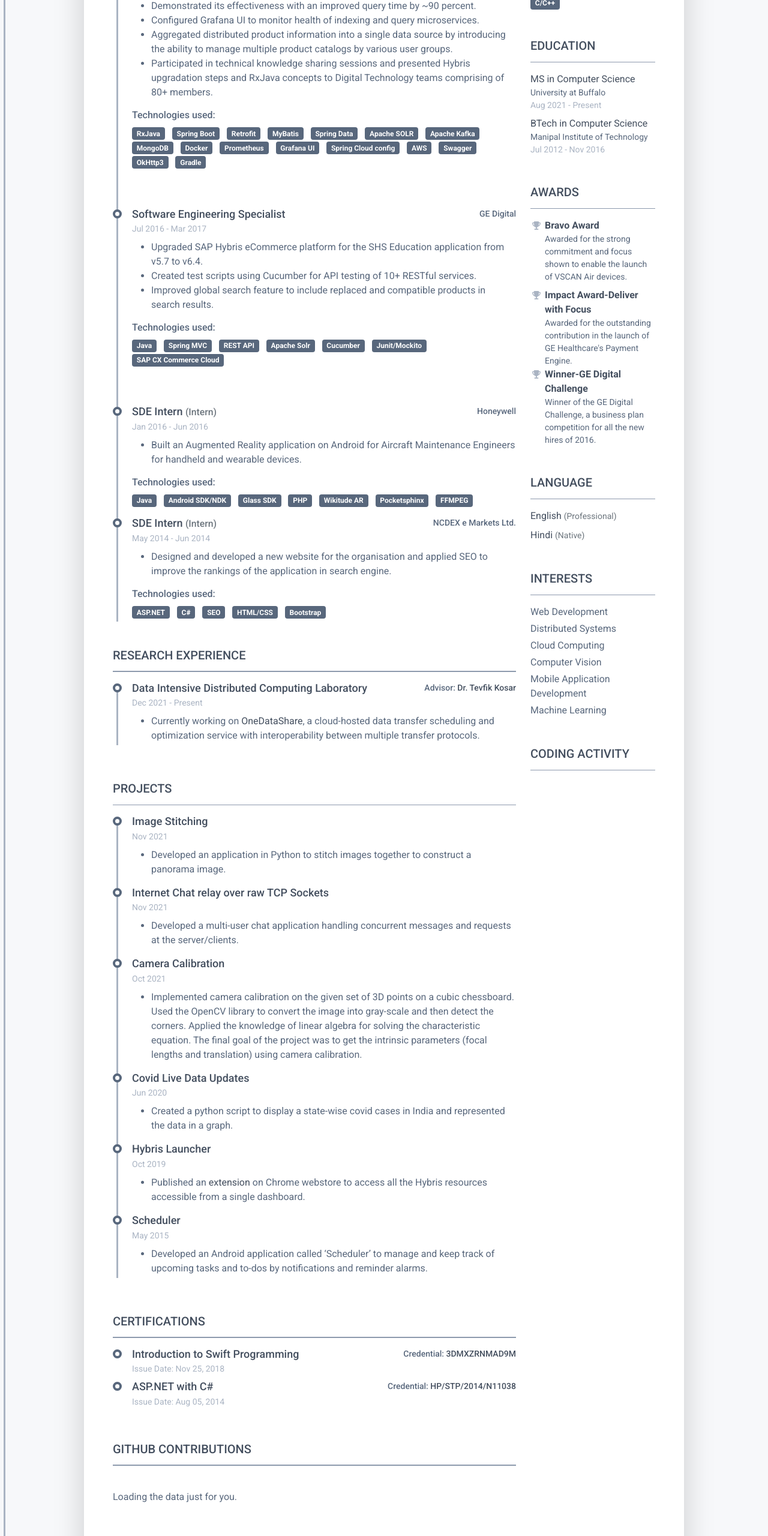
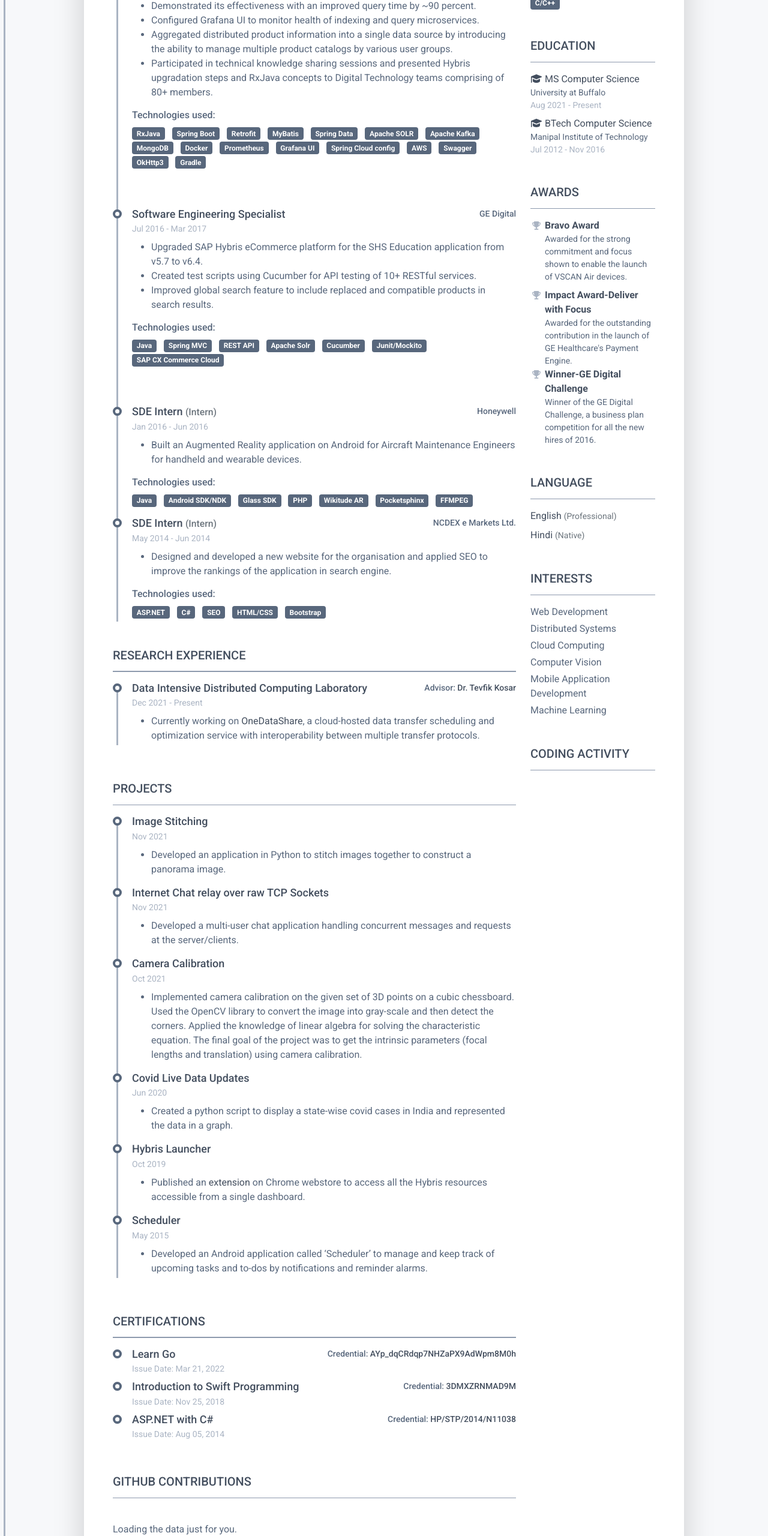
Before and after one commit to harshaman/harshaman.github.io, a plain HTML site: page index.html in a window 1280 px wide. Shown: the part 1060-3620 px from the top of the page at 60% size. Drawn offline with Linux system fonts and the light colour scheme; grey boxes are pictures that could not be loaded; a script that the page names is missing.

Commit message:
Updated - Go completion certificate

```diff
--- a/index.html
+++ b/index.html
@@ -54,7 +54,7 @@
 								    <li class="mb-2"><a class="text-link" href="tel:+17169078957"><i class="fas fa-mobile-alt fa-fw me-2" data-fa-transform="grow-6"></i>716 907 8957</a></li>
 								    <li class="mb-2"><a class="text-link" href="" onclick="Calendly.initPopupWidget({url: 'https://calendly.com/harshaman'});return false;"><i class="fa fa-calendar fa-fw me-2" data-fa-transform="grow-3" aria-hidden="true"></i>calendly.com/harshaman</a></li>
 							    </ul>
-							    <a class="btn btn-secondary" href="https://drive.google.com/file/d/1rGHARvsPgG_w25-GVrL78GeHjAfQfj5Q/view?usp=sharing" target="_blank"><i class="fas fa-download fa-fw me-2"></i><span>&nbsp;</span>Resumé</a> <span class="fa-container fa-fw me-2"></span>
+							    <a class="btn btn-secondary" href="./assets/docs/Aman_Harsh_Resume.pdf" target="_blank"><i class="fas fa-download fa-fw me-2"></i><span>&nbsp;</span>Resumé</a> <span class="fa-container fa-fw me-2"></span>
 							    <!-- Place this tag where you want the button to render. -->
 <a class="github-button" href="https://github.com/harshaman" aria-label="Follow @harshaman on GitHub">Follow @harshaman</a>
 <!-- Calendly link widget end -->
@@ -416,6 +416,20 @@
 
 									    <div class="resume-timeline-item-header mb-2">
 										    <div class="d-flex flex-column flex-md-row">
+										        <h3 class="resume-position-title font-weight-bold mb-1">Learn Go</h3>
+										        <div class="resume-company-name ms-auto">Credential: <a class="text-link" href="./assets/docs/CertificateOfCompletion_Learning_Go.pdf" target="_blank">AYp_dqCRdqp7NHZaPX9AdWpm8M0h</a></div>
+										    </div><!--//row-->
+										    <div class="resume-position-time">Issue Date: Mar 21, 2022</div>
+									    </div><!--//resume-timeline-item-header-->
+									    <div class="resume-timeline-item-desc">
+
+									    </div><!--//resume-timeline-item-desc-->
+
+								    </article><!--//resume-timeline-item-->
+							    	<article class="resume-timeline-item position-relative">
+
+									    <div class="resume-timeline-item-header mb-2">
+										    <div class="d-flex flex-column flex-md-row">
 										        <h3 class="resume-position-title font-weight-bold mb-1">Introduction to Swift Programming</h3>
 										        <div class="resume-company-name ms-auto">Credential: <a class="text-link" href="https://coursera.org/share/a42741728ba2bb6c6543e4b2c2c4a035" target="_blank">3DMXZRNMAD9M</a></div>
 										    </div><!--//row-->
@@ -558,12 +572,12 @@
 						    <div class="resume-section-content">
 							    <ul class="list-unstyled">
 								    <li class="mb-2">
-								        <div class="resume-degree font-weight-bold">MS in Computer Science</div>
+								        <div class="resume-degree font-weight-bold"><i class="fas fa-graduation-cap"></i> MS Computer Science</div>
 								        <div class="resume-degree-org">University at Buffalo</div>
 								        <div class="resume-degree-time">Aug 2021 - Present</div>
 								    </li>
 								    <li>
-								        <div class="resume-degree font-weight-bold">BTech in Computer Science</div>
+								        <div class="resume-degree font-weight-bold"><i class="fas fa-graduation-cap"></i> BTech Computer Science</div>
 								        <div class="resume-degree-org">Manipal Institute of Technology</div>
 								        <div class="resume-degree-time">Jul 2012 - Nov 2016</div>
 								    </li>
```
Also changed, not shown: 2 other files.
